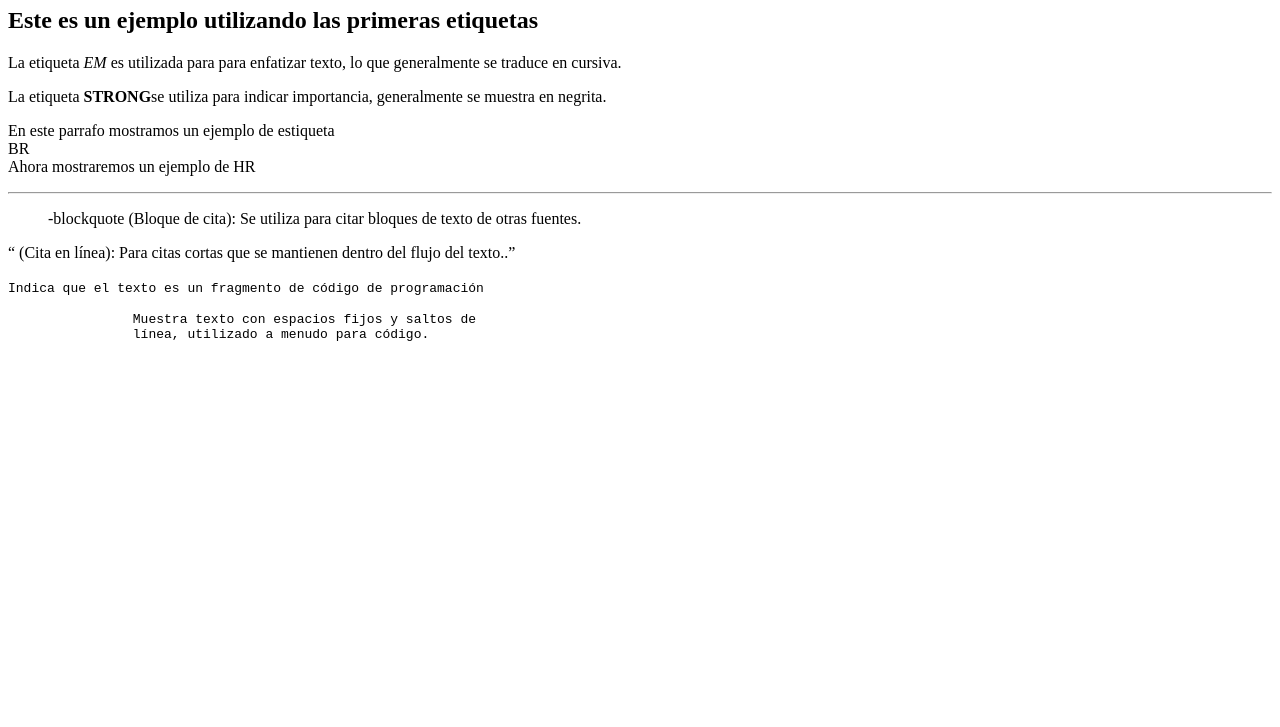
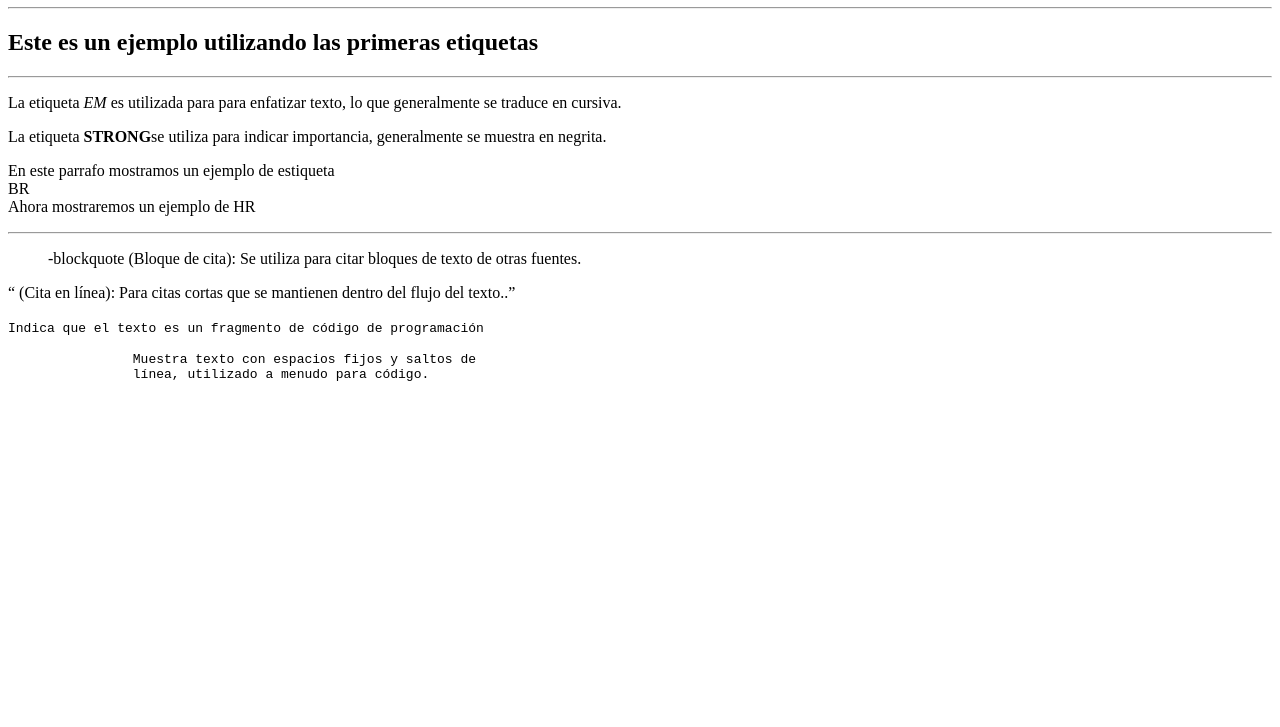
Before and after one commit to EmilianoSchaab/html, a plain HTML site: page index.html in a window 1280 px wide. Shown: the part 73-800 px from the top of the page. Drawn offline with Linux system fonts and the light colour scheme.

Commit message:
Terminado

```diff
--- a/index.html
+++ b/index.html
@@ -7,7 +7,9 @@
 </head>
 <body>
     <h1>Estamos en la primera clase de HTML</h1>
+    <Hr>
     <H2>Este es un ejemplo utilizando las primeras etiquetas</H2>
+    <Hr>
         <P>La etiqueta <Em>EM</Em> es utilizada para para enfatizar texto, lo que
         generalmente se traduce en cursiva.</P>
         <P>La etiqueta <strong>STRONG</strong>se utiliza para indicar importancia, generalmente se
@@ -17,7 +19,7 @@
         <P>En este parrafo mostramos un ejemplo de estiqueta <Br>BR<br>
         Ahora mostraremos un ejemplo de HR<Hr></P>
 
-            <blockquote>-blockquote (Bloque de cita): Se utiliza para citar bloques de texto de
+        <blockquote>-blockquote (Bloque de cita): Se utiliza para citar bloques de texto de
                 otras fuentes.</blockquote>
             <p><q> (Cita en línea): Para citas cortas que se mantienen dentro del flujo del
                 texto..</q></p>
```
